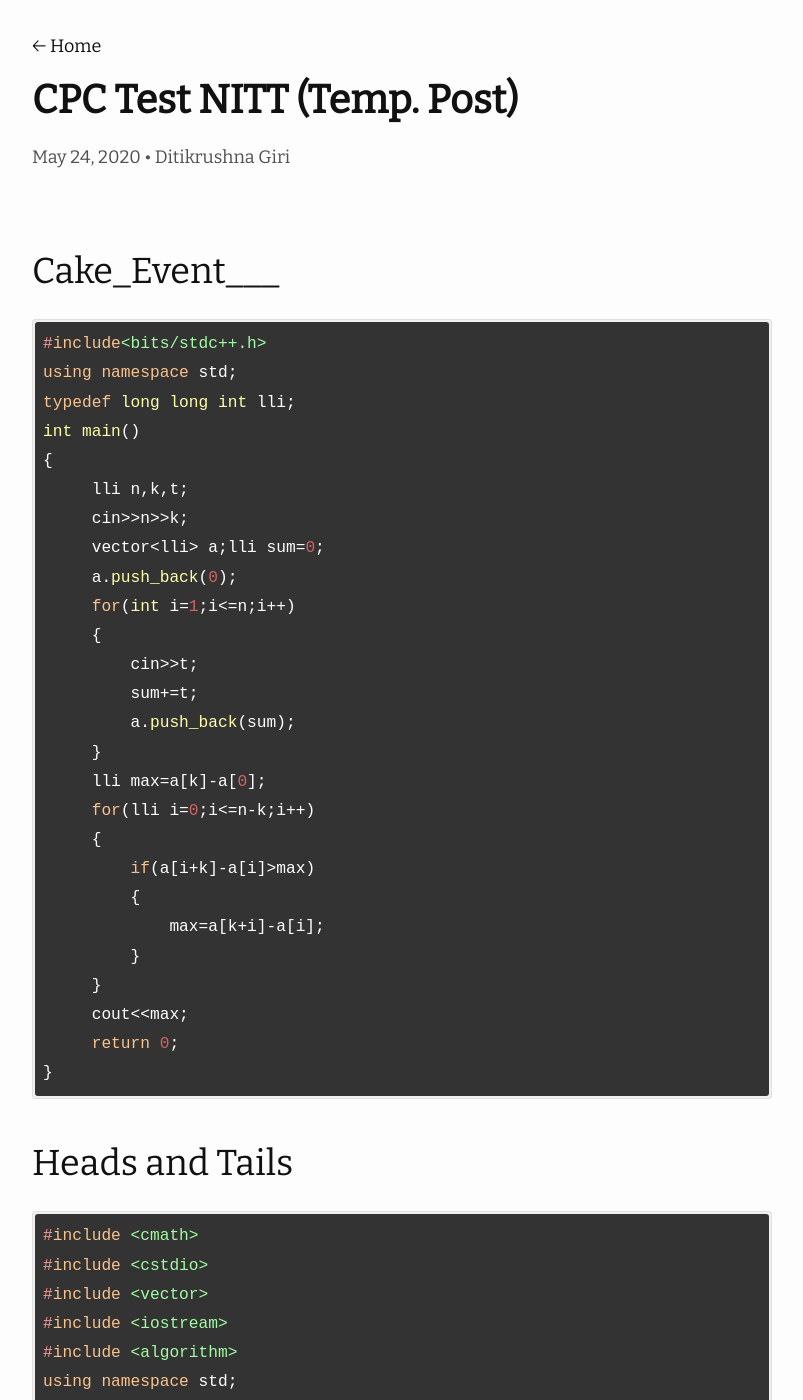
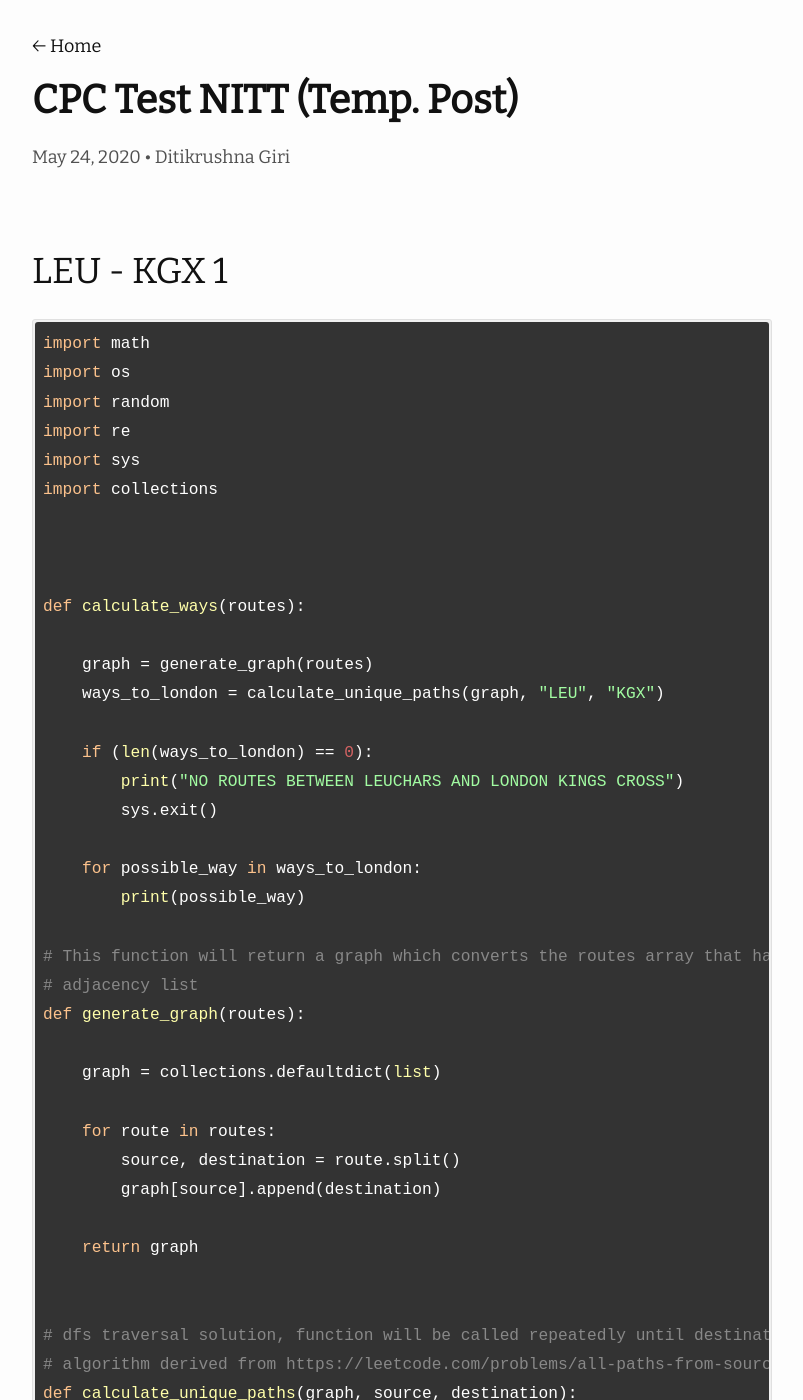
Before and after one commit to ditikrushna/eNotes, a Jekyll site: the page built from _posts/2020-05-24-code-highlight-tests.md, in a window 1280 px wide and 1400 px high. Shown: the whole window, without its empty margins (238-1041 px from the left). Built offline with Jekyll 4.4.1, drawn with Linux system fonts in a browser that asks for light colours; nearby versions of some CDN libraries; some of the changed text lies outside the part shown.

Commit message:
Update 2020-05-24-code-highlight-tests.md

```diff
--- a/_posts/2020-05-24-code-highlight-tests.md
+++ b/_posts/2020-05-24-code-highlight-tests.md
@@ -6,33 +6,79 @@ author: "Ditikrushna Giri"
 ---
 
 
-## Cake_Event___
-    #include<bits/stdc++.h>
-    using namespace std;
-    typedef long long int lli;
-    int main()
-    {
-         lli n,k,t;
-         cin>>n>>k;
-         vector<lli> a;lli sum=0;
-         a.push_back(0);
-         for(int i=1;i<=n;i++)
-         {
-             cin>>t;
-             sum+=t;
-             a.push_back(sum);
-         }
-         lli max=a[k]-a[0];
-         for(lli i=0;i<=n-k;i++)
-         {
-             if(a[i+k]-a[i]>max)
-             {
-                 max=a[k+i]-a[i];
-             }
-         }
-         cout<<max;
-         return 0;
-    }
+## LEU - KGX 1
+
+
+
+    import math
+    import os
+    import random
+    import re
+    import sys
+    import collections
+
+
+
+    def calculate_ways(routes):
+
+        graph = generate_graph(routes)
+        ways_to_london = calculate_unique_paths(graph, "LEU", "KGX")
+
+        if (len(ways_to_london) == 0):
+            print("NO ROUTES BETWEEN LEUCHARS AND LONDON KINGS CROSS")
+            sys.exit()
+
+        for possible_way in ways_to_london:
+            print(possible_way)
+
+    # This function will return a graph which converts the routes array that has been passed into an
+    # adjacency list
+    def generate_graph(routes):
+
+        graph = collections.defaultdict(list)
+
+        for route in routes:
+            source, destination = route.split()
+            graph[source].append(destination)
+
+        return graph
+
+
+    # dfs traversal solution, function will be called repeatedly until destination is discovered and then backtrack
+    # algorithm derived from https://leetcode.com/problems/all-paths-from-source-to-target/solution/
+    def calculate_unique_paths(graph, source, destination):
+        def solve(node):
+            # if condition is met algorithm will backtrack
+            if node == destination: return [destination]
+
+            ans = []
+
+            for nei in graph[node]:
+
+                #  now exploring neighbours of node the path has been called at
+                #  the answer is {node} + {path from nei to destination}
+
+                for path in solve(nei):
+                    ans.append(str(node) + "->" + str(path))
+
+            return ans
+
+        # returning a sorted list of paths, that are not repeated
+        return sorted(list(set(solve(source))))
+
+    if __name__ == '__main__':
+        routes_count = int(input().strip())
+
+        routes = []
+
+        for _ in range(routes_count):
+            routes_item = input()
+            routes.append(routes_item)
+
+        calculate_ways(routes)
+
+
+
 
 
 
```
